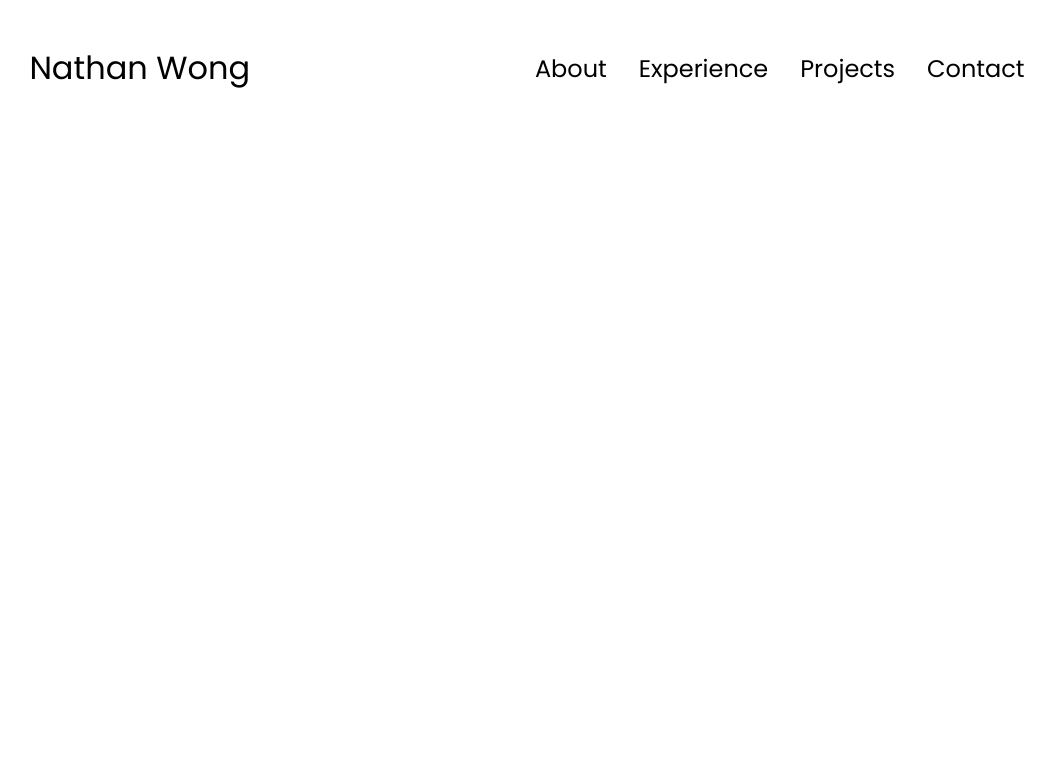
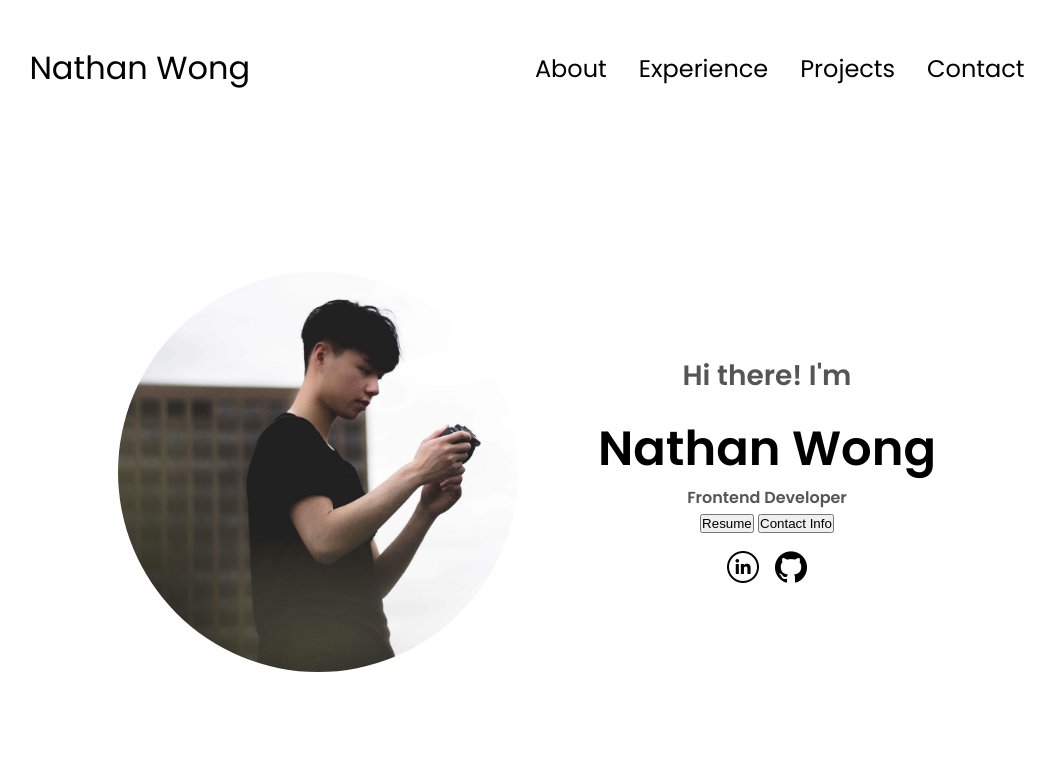
Before and after one commit to Eoljjang/Eoljjang, a plain HTML site: page profilePage/index.html in a window 1280 px wide. Shown: the whole page, without its empty margins (113-1168 px from the left). Drawn offline with Linux system fonts and the light colour scheme.

Commit message:
profile section (part 1)

```diff
--- a/profilePage/index.html
+++ b/profilePage/index.html
@@ -9,6 +9,7 @@
     <script src="../profilePage/main.js" defer></script>
 </head>
 <body>
+    <!-- Header nav -->
     <nav id="desktop-nav">
         <div class="logo">Nathan Wong</div>
         <div>
@@ -21,6 +22,7 @@
         </div>
     </nav>
 
+    <!-- For mobile support -->
     <nav id="hamburger-nav">
         <div class="logo">Nathan Wong</div>
         <div class="hamburger-menu">
@@ -38,5 +40,41 @@
         </div>
     </nav>
 
+    <!-- Content sections -->
+    <section id="profile">
+        <div class="section-pfp-container">
+            <img src="../profilePage/assets/pfp.JPG" id=#pfp alt="pfpNathanWong">
+        </div>
+
+        <!-- Section 1) Profile -->
+        <div class="section-text">
+            <p class="section-text-p1">Hi there! I'm</p>
+            <h1 class="title">Nathan Wong</h1>
+            <p class="section-text-p2">Frontend Developer</p>
+
+            <!-- Button container for links (under pfp)-->
+            <div class="btn-container">
+                <button class="btn btn-color-2" id="btn-resume">Resume</button>
+                <button class="btn btn-color-1" id="btn-contact">Contact Info</button>
+            </div>
+
+            <!-- Container for my socials (under pfp)-->
+            <div class="socials-container">
+                <!-- 1) Linkedin -->
+                <a href="https://www.linkedin.com/in/nathanwong780/" target="_blank">
+                    <img src="./assets/linkedin.png" class="icon" alt="linkedin profile">
+                </a>
+
+                <!-- 2) Github -->
+                <a href="https://github.com/Eoljjang/" target="_blank">
+                    <img src="./assets/github.png" class="icon" alt="github icon">
+                </a>
+
+
+            </div>
+
+        </div>
+    </section>
+
 </body>
 </html>
--- a/profilePage/main.js
+++ b/profilePage/main.js
@@ -1,5 +1,7 @@
 const hamburger_icon = document.querySelector(".hamburger-icon");
-const link_items = document.querySelectorAll(".link-item")
+const link_items = document.querySelectorAll(".link-item");
+const btn_resume = document.querySelector("#btn-resume");
+const btn_contact = document.querySelector("#btn-contact");
 
 // Give all link-items an onclick.
 link_items.forEach(i => i.addEventListener("click", () =>{
@@ -20,3 +22,12 @@ function toggleMenu(){
 hamburger_icon.addEventListener("click", () =>{
     toggleMenu();
 });
+
+// Profile button links.
+btn_resume.addEventListener("click", () => {
+    window.open("../profilePage/assets/resume.pdf"); // Opens my resume.
+})
+
+btn_contact.addEventListener("click", () => {
+    location.href = "./#contact"; // Jumps to contact section of the page.
+})
--- a/profilePage/style.css
+++ b/profilePage/style.css
@@ -140,3 +140,66 @@ a:hover{
 .hamburger-icon span:first-child{
     transform: none;
 }
+
+/* Sections */
+section{
+    padding-top: 4vh; /* 4% vh space between each section. */
+    height: 96vh;
+    margin: 0 10rem; /* 10rem on sides */
+    box-sizing: border-box;
+    min-height: fit-content; /* ensures no overlapping of content */
+}
+
+.section-container{
+    display: flex;
+}
+
+/* Profile section */
+#profile {
+    display: flex;
+    justify-content: center;
+    gap: 5rem;
+    height: 80vh;
+}
+
+.section-pfp-container{
+    display: flex;
+    height: 400px;
+    width: 400px;
+    margin: auto 0; /* This styles the pfp image */
+    clip-path: circle(); /* makes pfp image (actually the div container) a circle. */
+}
+
+.socials-container {
+    display: flex;
+    justify-content: center;
+    margin-top: 1rem;
+    gap: 1rem;
+}
+
+/* Generic section styling */
+.section-text{
+    align-self: center;
+    text-align: center;
+}
+
+.section-text p { /* The text inside each section */
+    font-weight: 600;
+}
+
+.section-text-p1{
+    text-align: center;
+    font-size: 1.75rem;
+    margin-bottom: 1rem;
+}
+
+.title{
+    font-size: 3rem;
+    text-align: center;
+}
+
+/* Icons */
+.icon{
+    cursor: pointer;
+    height: 2rem;
+}
```
Also changed, not shown: profilePage/assets/email.png (added), profilePage/assets/github.png (added), profilePage/assets/linkedin.png (added), profilePage/assets/pfp.JPG (added), profilePage/assets/phone.png (added), 1 other file.
